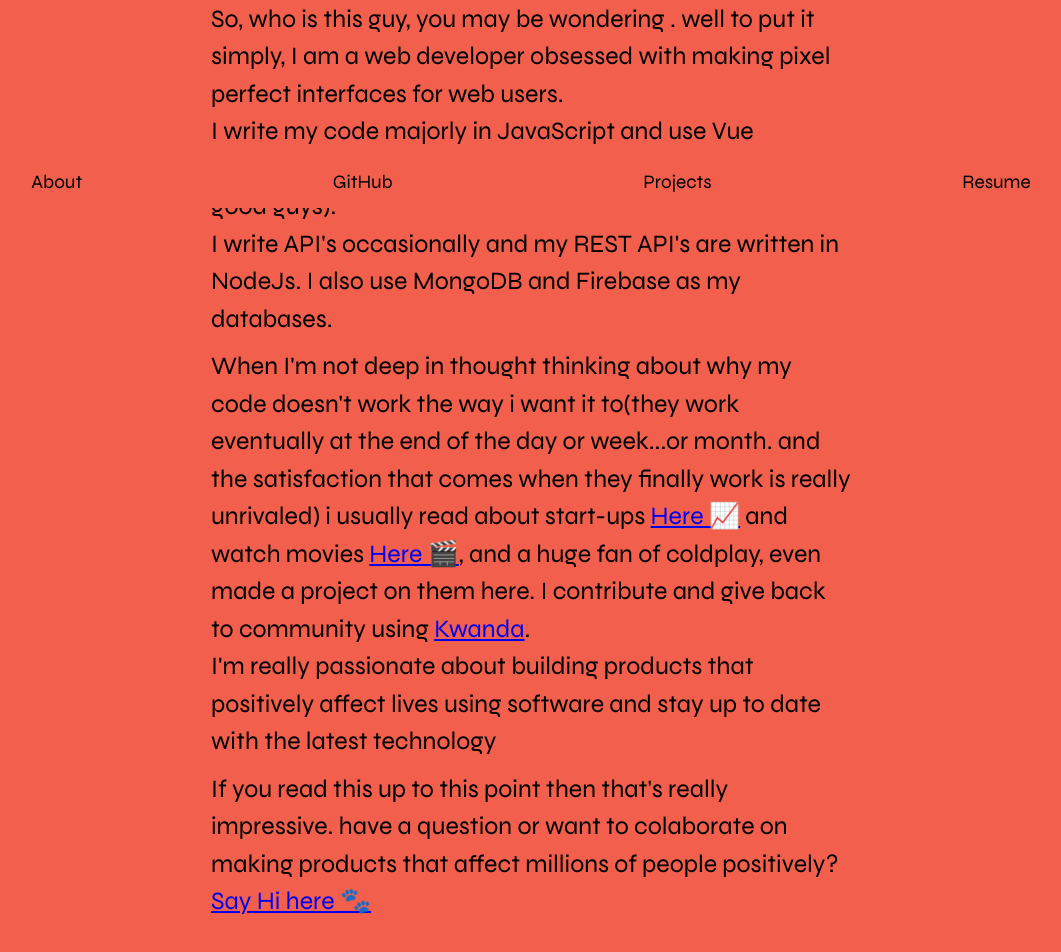
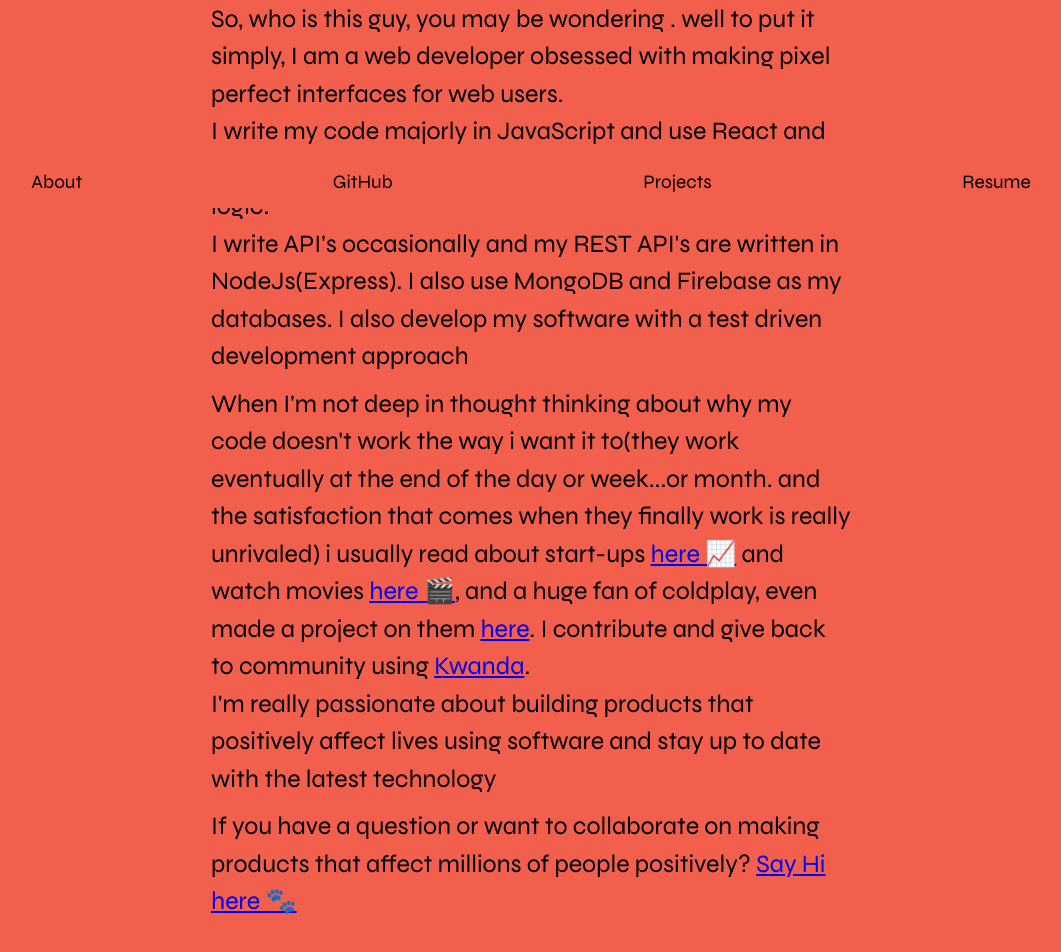
Before and after one commit to arinze19/portfolio, a Vue app: page /about in a window 1280 px wide. Shown: the part 592-1544 px from the top of the page, without its empty margins (109-1170 px from the left). Built offline with nearby package versions, Linux system fonts and the light colour scheme.

Commit message:
modifications

```diff
--- a/src/components/pages/About.vue
+++ b/src/components/pages/About.vue
@@ -12,28 +12,27 @@
       So, who is this guy, you may be wondering . well to put it simply, I am a
       web developer obsessed with making pixel perfect interfaces for web users.
       <br />
-      I write my code majorly in JavaScript and use Vue extensively for the
-      front-end of my projects(It's really that good guys).
+      I write my code majorly in JavaScript and use React and Vue extensively for creating
+      complex frontend application logic.
       <br />
-      I write API's occasionally and my REST API's are written in NodeJs. I also
-      use MongoDB and Firebase as my databases.
+      I write API's occasionally and my REST API's are written in NodeJs(Express). I also
+      use MongoDB and Firebase as my databases. I also develop my software with a test driven development approach
     </p>
     <p>
       When I'm not deep in thought thinking about why my code doesn't work the
       way i want it to(they work eventually at the end of the day or week...or
       month. and the satisfaction that comes when they finally work is really
       unrivaled) i usually read about start-ups
-      <a href="https://stearsng.com">Here 📈</a> and watch movies
-      <a href="https://netflix.com">Here 🎬</a>, and a huge fan of coldplay, even
-      made a project on them here. I contribute and give back to community using
+      <a href="https://stearsng.com">here 📈</a> and watch movies
+      <a href="https://netflix.com">here 🎬</a>, and a huge fan of coldplay, even
+      made a project on them <a href="https://arinze19.github.io/colddrumkit.html">here</a>. I contribute and give back to community using
       <a href="https://kwanda.co" target="_blank">Kwanda</a>.
       <br />
       I'm really passionate about building products that positively affect lives
       using software and stay up to date with the latest technology
     </p>
     <p>
-      If you read this up to this point then that's really impressive. have a
-      question or want to colaborate on making products that affect millions of
+      If you have a question or want to collaborate on making products that affect millions of
       people positively?
       <a href="mailto:arinze19@outlook.com">Say Hi here 🐾</a>
     </p>
--- a/src/components/pages/ProjectList.vue
+++ b/src/components/pages/ProjectList.vue
@@ -22,39 +22,40 @@
     return {
       projects: [
         {
+          name: "velocity meet",
+          link: "https://velocity-meet.netlify.app",
+          description:
+            "Video conferencing software enabling peer-to-peer connection over low latency bandwidth without significant effect on quality of the media stream.",
+          tools: ["PeerJS", "NodeJS", "SocketIO", "Vue", "Axios"],
+        },
+        {
           name: "Selfish Twenty's",
           link: "https://selfish-twentys.netlify.app",
           description:
-            "An E-commerce site for the urban start up brand, selfish twentys. Bringing a new shopping experience to millenials in SSA.",
+            "E-commerce site[Demo] for Urban wears startup brand selfish-twentys. Complete with authentication and checkout functionalities.",
           tools: ["Vue", "Firebase", "Figma"],
         },
         {
           name: "Bookmark-ER",
           link: "http://arinze19.github.io",
           description:
-            "A simple bookmark application for bookmarking interesting links you'd like to visit again as opposed to keeping open tabs in your browser. this is a project originally built to strengthen my knowledge on localStorage api",
+            "Browser based application for storing links you'd like to visit later. Eliminating the need to always have multiple tabs open at once. leverages localStorage API to keep bookmarks saved to the local machine",
           tools: ["localStorage API", "Fetch API", "Vanilla JavaScript"],
         },
         {
           name: "Coach-E",
           link: "https://vue-http-998df.firebaseapp.com",
           description:
-            "An online repository where beginners in tech can easily connect with mentors and boost their careers through 1-on-1 mentorship training - idea culled from thinkful.com and exercism.io",
+            "online repository where tech newbies can connect with mentors in the software industry to better enhance their learning, skyrocket their career path and avoid tutorial hell. complete with authentication and sessions",
           tools: ["Fetch API", "Firebase", "Vue"],
         },
         {
           name: "Cold Drums",
           link: "https://arinze19.github.io/colddrumkit.html",
           description:
-            "coldplay inspired drum kit application. part of wes bos' JavaScript30 challenge",
+            "coldplay inspired drum kit application. modifications made to part of wes bos' JavaScript30 challenge",
           tools: ["Vanilla JavaScript"],
         },
-        {
-          name: "velocity meet",
-          link: "https://velocity-meet.netlify.app",
-          description: "a simple zoom inspired video and audio conferencing software developed to enhance peer-to-peer video meetings due to the pandemic.",
-          tools: ["PeerJS", "NodeJS", "SocketIO", "Vue","Axios"]
-        }
       ],
     };
   },
```
